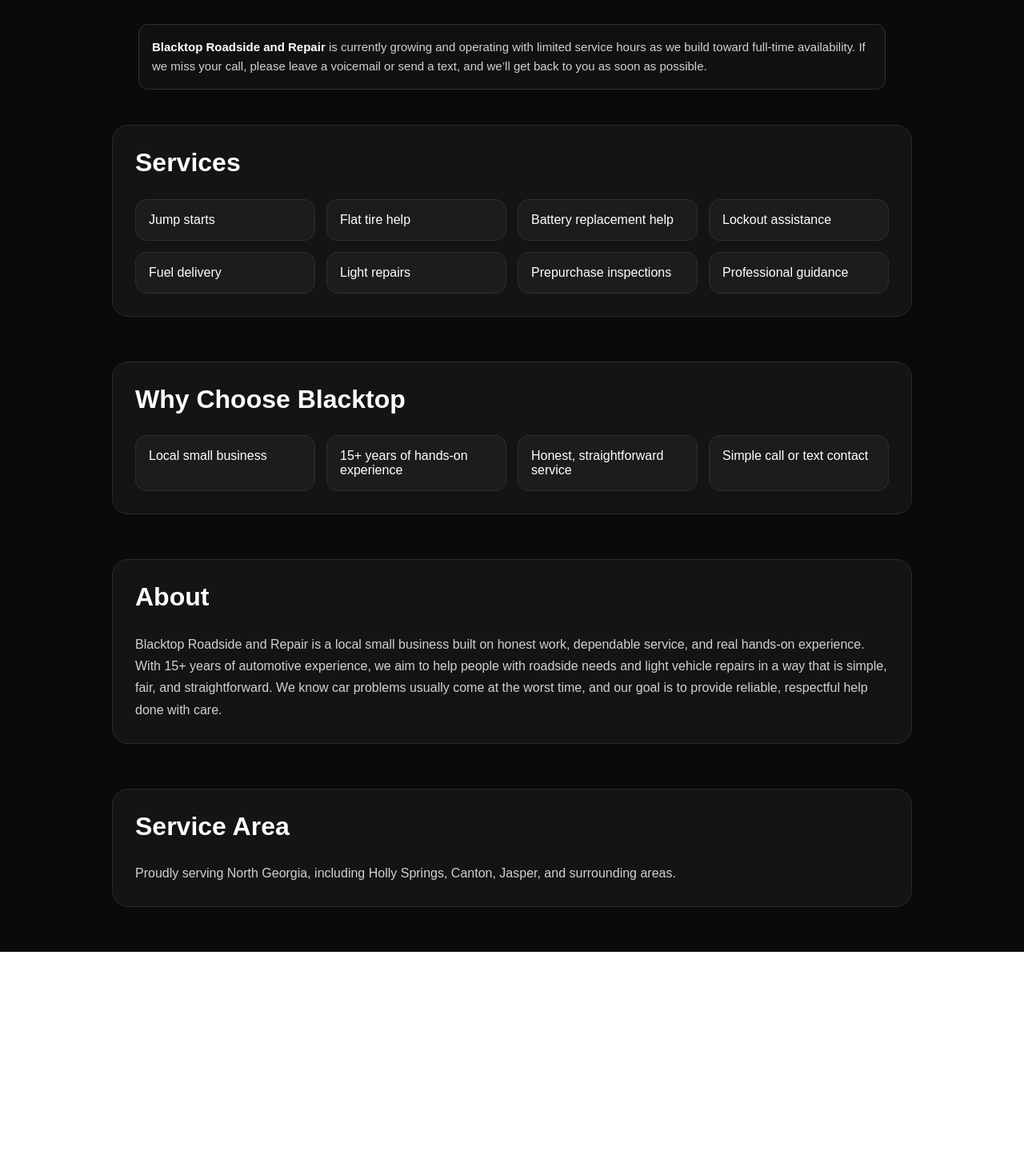
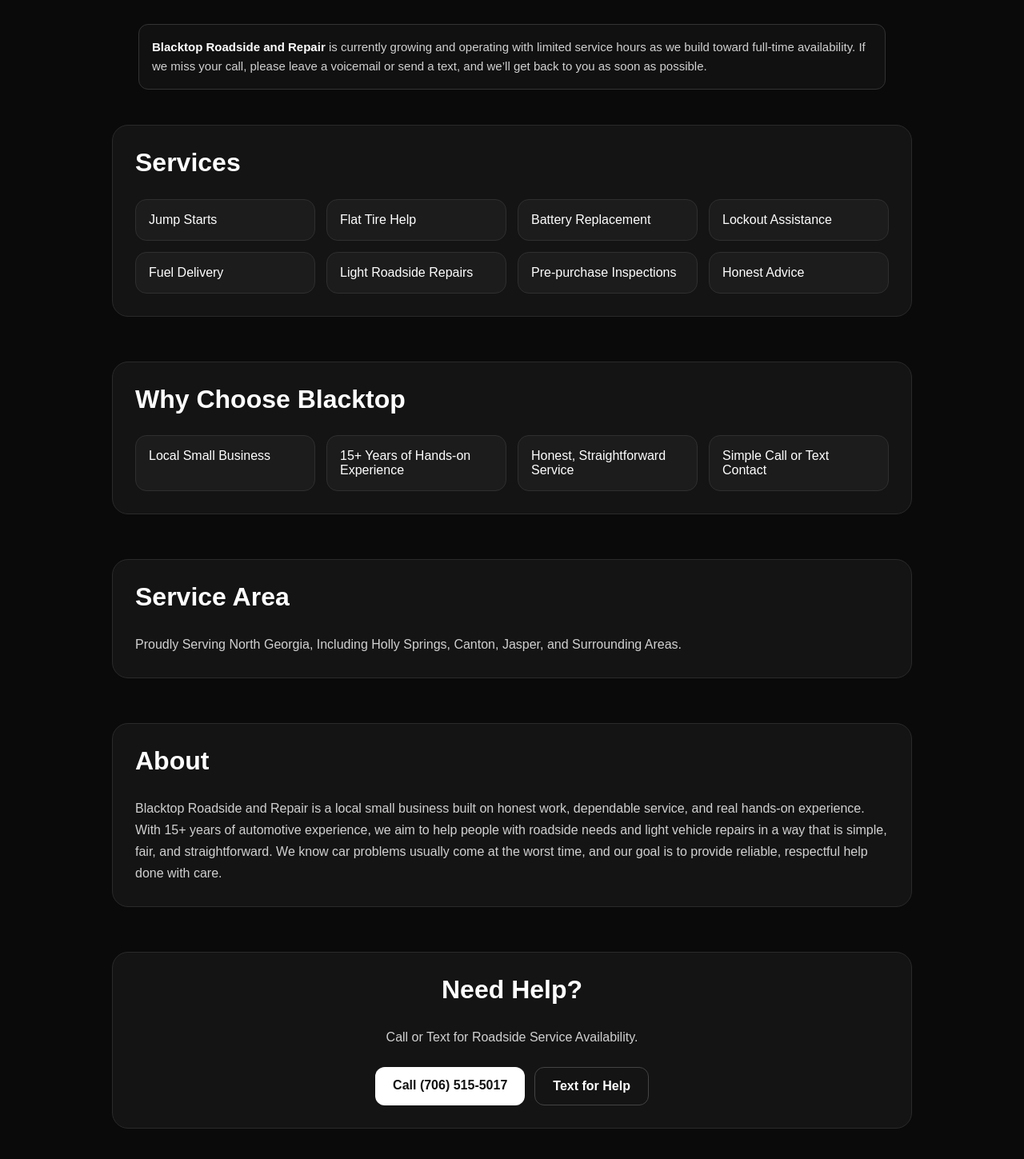
Before and after one commit to blacktoproadsideandrepair-maker/blacktop-roadside-repair-site-2, a Next.js app: page / in a window 1280 px wide. Shown: the part 501-1950 px from the top of the page at 80% size. Before the commit the page ends 1691 px from the top, so only its background shows below. Built offline with nearby package versions, Linux system fonts and the light colour scheme.

Commit message:
Update page.js

```diff
--- a/app/page.js
+++ b/app/page.js
@@ -1,20 +1,20 @@
 export default function Home() {
   const services = [
-    "Jump starts",
-    "Flat tire help",
-    "Battery replacement help",
-    "Lockout assistance",
-    "Fuel delivery",
-    "Light repairs",
-    "Prepurchase inspections",
-    "Professional guidance",
+    "Jump Starts",
+    "Flat Tire Help",
+    "Battery Replacement",
+    "Lockout Assistance",
+    "Fuel Delivery",
+    "Light Roadside Repairs",
+    "Pre-purchase Inspections",
+    "Honest Advice",
   ];
 
   const trustPoints = [
-    "Local small business",
-    "15+ years of hands-on experience",
-    "Honest, straightforward service",
-    "Simple call or text contact",
+    "Local Small Business",
+    "15+ Years of Hands-on Experience",
+    "Honest, Straightforward Service",
+    "Simple Call or Text Contact",
   ];
 
   return (
@@ -45,7 +45,7 @@
         />
 
         <p style={{ color: "#b3b3b3", marginBottom: 12 }}>
-          Local small business serving North GA
+          Local Small Business Serving North GA
         </p>
 
         <p
@@ -57,7 +57,8 @@
             margin: "0 auto",
           }}
         >
-       Fast Roadside Assistance for Flat Tires, Lockouts, Fuel Delivery, Dead Batteries, Light Repairs, and MORE!
+          Fast Roadside Assistance for Flat Tires, Lockouts, Fuel Delivery, Dead
+          Batteries, Light Roadside Repairs, and More.
         </p>
 
         <div
@@ -209,9 +210,10 @@
             padding: 28,
           }}
         >
-          <h2 style={{ fontSize: "32px", marginTop: 0 }}>About</h2>
+          <h2 style={{ fontSize: "32px", marginTop: 0 }}>Service Area</h2>
           <p style={{ color: "#d1d1d1", lineHeight: 1.7, marginBottom: 0 }}>
-     Blacktop Roadside and Repair is a local small business built on honest work, dependable service, and real hands-on experience. With 15+ years of automotive experience, we aim to help people with roadside needs and light vehicle repairs in a way that is simple, fair, and straightforward. We know car problems usually come at the worst time, and our goal is to provide reliable, respectful help done with care.
+            Proudly Serving North Georgia, Including Holly Springs, Canton,
+            Jasper, and Surrounding Areas.
           </p>
         </div>
       </section>
@@ -225,11 +227,70 @@
             padding: 28,
           }}
         >
-          <h2 style={{ fontSize: "32px", marginTop: 0 }}>Service Area</h2>
+          <h2 style={{ fontSize: "32px", marginTop: 0 }}>About</h2>
           <p style={{ color: "#d1d1d1", lineHeight: 1.7, marginBottom: 0 }}>
-            Proudly serving North Georgia, including Holly Springs, Canton, Jasper,
-            and surrounding areas.
+            Blacktop Roadside and Repair is a local small business built on
+            honest work, dependable service, and real hands-on experience. With
+            15+ years of automotive experience, we aim to help people with
+            roadside needs and light vehicle repairs in a way that is simple,
+            fair, and straightforward. We know car problems usually come at the
+            worst time, and our goal is to provide reliable, respectful help
+            done with care.
           </p>
+        </div>
+      </section>
+
+      <section style={{ maxWidth: 1000, margin: "0 auto", padding: "0 24px 80px" }}>
+        <div
+          style={{
+            background: "#141414",
+            border: "1px solid #2a2a2a",
+            borderRadius: 20,
+            padding: 28,
+            textAlign: "center",
+          }}
+        >
+          <h2 style={{ fontSize: "32px", marginTop: 0 }}>Need Help?</h2>
+          <p style={{ color: "#d1d1d1", lineHeight: 1.7, marginBottom: 24 }}>
+            Call or Text for Roadside Service Availability.
+          </p>
+
+          <div
+            style={{
+              display: "flex",
+              gap: 12,
+              justifyContent: "center",
+              flexWrap: "wrap",
+            }}
+          >
+            <a
+              href="tel:7065155017"
+              style={{
+                background: "#ffffff",
+                color: "#111111",
+                padding: "14px 22px",
+                borderRadius: 12,
+                textDecoration: "none",
+                fontWeight: "bold",
+              }}
+            >
+              Call (706) 515-5017
+            </a>
+
+            <a
+              href="sms:7065155017"
+              style={{
+                border: "1px solid #444",
+                color: "#ffffff",
+                padding: "14px 22px",
+                borderRadius: 12,
+                textDecoration: "none",
+                fontWeight: "bold",
+              }}
+            >
+              Text for Help
+            </a>
+          </div>
         </div>
       </section>
     </main>
```
